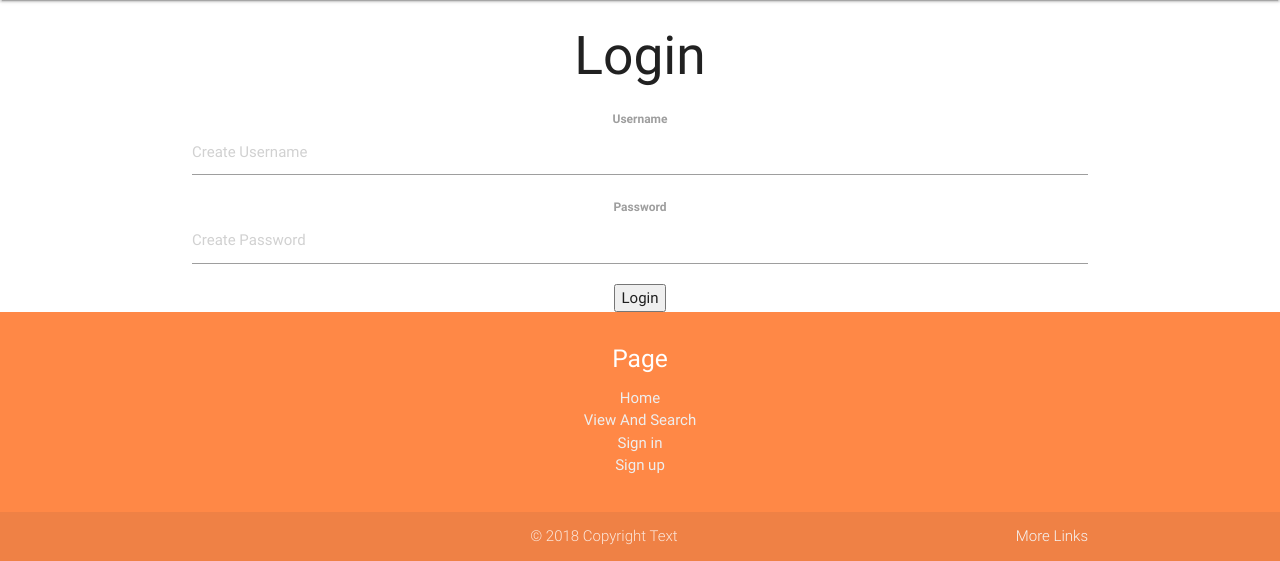
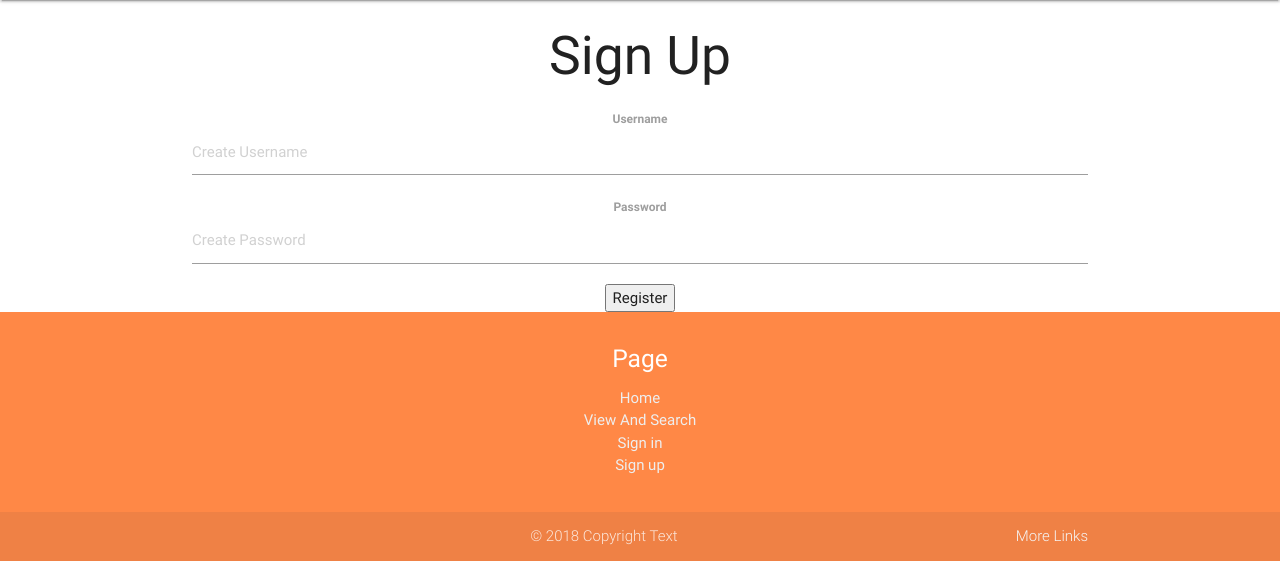
Before and after one commit to bergibou/PHPTask, a PHP site: page /Signup.php in a window 1280 px wide. Shown: the part 64-625 px from the top of the page. Run offline with PHP 8.4, Linux system fonts and the light colour scheme; data that the repository does not hold is empty; some libraries are stand-ins or nearby versions.

Commit message:
Update Signup.php

```diff
--- a/Signup.php
+++ b/Signup.php
@@ -14,7 +14,7 @@
 
 
             </header>
-        <center><h2>Login</h2>
+        <center><h2>Sign Up</h2>
 
 <form method="post" action="Login.php">
   <div class="container">
@@ -24,7 +24,7 @@
     <label for="password"><b>Password</b></label>
     <input type="password" placeholder="Create Password" name="password" id"password" required>
 
-    <button type="submit">Login</button>
+    <button type="submit">Register</button>
   </div>
 </form>
       <?php
@@ -32,7 +32,7 @@
   require 'connexion.php';
   $pseudo=$_POST['pseudo'];
   $password=$_POST['password'];
-  if (isset($_REQUEST['submit']))
+  if (isset($_POST['submit']))
 {
 	$sql ="INSERT INTO customers (customer_name,customer_password)VALUES('$pseudo','$password')";
 }
```
